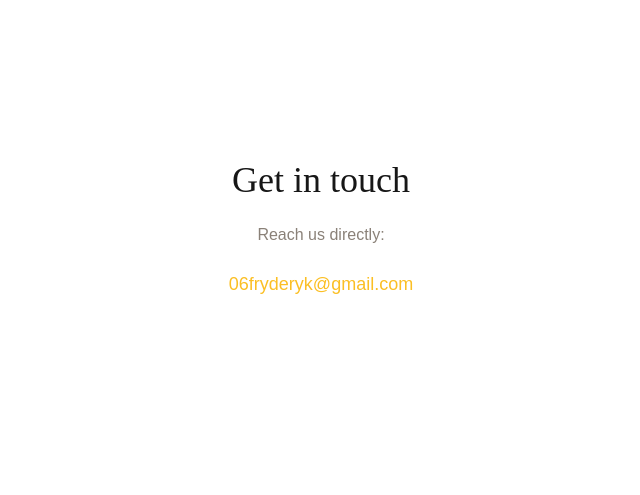
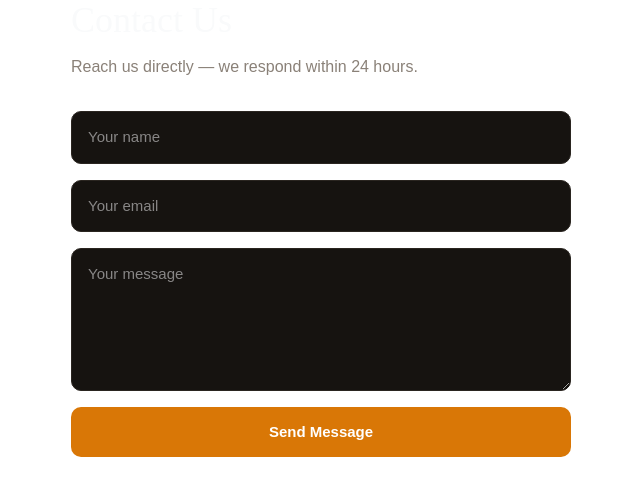
Before and after one commit to FindYourCar/FindMyCar.ai, a Next.js app: page /contact in a window 1280 px wide. Shown: the part 175-670 px from the top of the page, without its empty margins (319-959 px from the left). Built offline with nearby package versions, Linux system fonts and the light colour scheme.

Commit message:
Fix: replace mailto link with working contact form

```diff
--- a/app/contact/page.js
+++ b/app/contact/page.js
@@ -1,10 +1,55 @@
+"use client";
+import { useState } from "react";
+
 export default function ContactPage() {
+  const [form, setForm] = useState({ name: "", email: "", message: "" });
+  const [status, setStatus] = useState("");
+
+  const handleSubmit = async (e) => {
+    e.preventDefault();
+    setStatus("sending");
+    const res = await fetch("/api/contact", {
+      method: "POST",
+      headers: { "Content-Type": "application/json" },
+      body: JSON.stringify(form),
+    });
+    if (res.ok) {
+      setStatus("success");
+      setForm({ name: "", email: "", message: "" });
+    } else {
+      setStatus("error");
+    }
+  };
+
   return (
-    <div style={{ minHeight: '100vh', display: 'flex', alignItems: 'center', justifyContent: 'center', padding: '40px 24px', textAlign: 'center' }}>
-      <div>
-        <h1 style={{ fontFamily: 'serif', fontSize: '36px', marginBottom: '16px' }}>Get in touch</h1>
-        <p style={{ color: '#8a8178', marginBottom: '24px' }}>Reach us directly:</p>
-        <a href="mailto:06fryderyk@gmail.com" style={{ color: '#fbbf24', fontSize: '18px' }}>06fryderyk@gmail.com</a>
+    <div style={{ minHeight: "100vh", display: "flex", alignItems: "center", justifyContent: "center", padding: "40px 20px" }}>
+      <div style={{ width: "100%", maxWidth: "500px" }}>
+        <h1 style={{ fontFamily: "serif", fontSize: "36px", marginBottom: "8px", color: "#f9fafb" }}>Contact Us</h1>
+        <p style={{ color: "#8a8178", marginBottom: "32px" }}>Reach us directly — we respond within 24 hours.</p>
+
+        <form onSubmit={handleSubmit} style={{ display: "flex", flexDirection: "column", gap: "16px" }}>
+          <input
+            type="text" placeholder="Your name" required
+            value={form.name} onChange={(e) => setForm({ ...form, name: e.target.value })}
+            style={{ padding: "14px 16px", borderRadius: "10px", border: "1px solid #2a2520", background: "#161310", color: "#f9fafb", fontSize: "15px" }}
+          />
+          <input
+            type="email" placeholder="Your email" required
+            value={form.email} onChange={(e) => setForm({ ...form, email: e.target.value })}
+            style={{ padding: "14px 16px", borderRadius: "10px", border: "1px solid #2a2520", background: "#161310", color: "#f9fafb", fontSize: "15px" }}
+          />
+          <textarea
+            placeholder="Your message" required rows={5}
+            value={form.message} onChange={(e) => setForm({ ...form, message: e.target.value })}
+            style={{ padding: "14px 16px", borderRadius: "10px", border: "1px solid #2a2520", background: "#161310", color: "#f9fafb", fontSize: "15px", resize: "vertical" }}
+          />
+          <button type="submit" disabled={status === "sending"}
+            style={{ padding: "14px", borderRadius: "10px", background: "#d97706", color: "#fff", fontSize: "15px", fontWeight: "600", border: "none", cursor: "pointer" }}>
+            {status === "sending" ? "Sending..." : "Send Message"}
+          </button>
+          {status === "success" && <p style={{ color: "#4ade80", textAlign: "center" }}>Message sent! We'll be in touch.</p>}
+          {status === "error" && <p style={{ color: "#f87171", textAlign: "center" }}>Something went wrong. Try again.</p>}
+        </form>
       </div>
     </div>
   );
```
